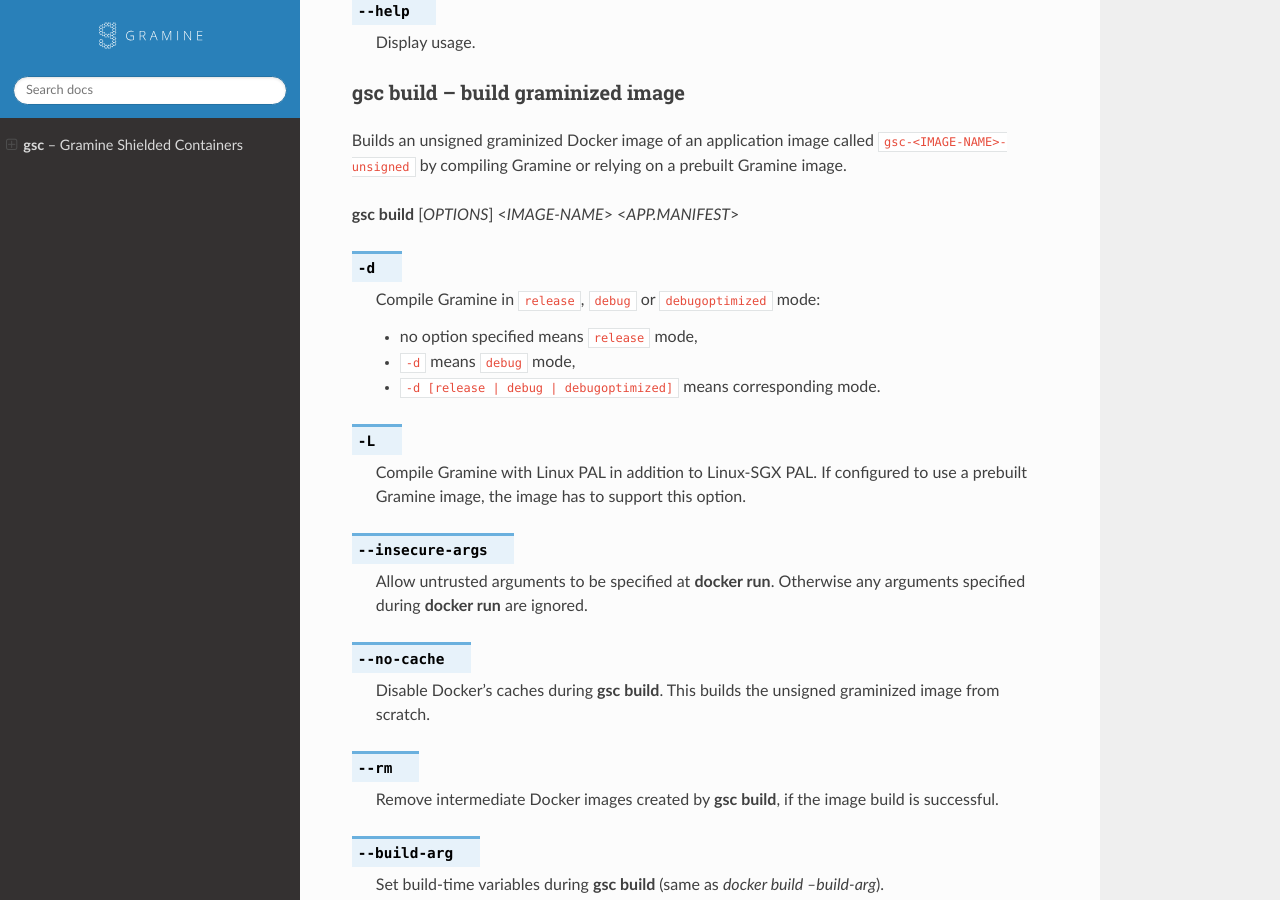
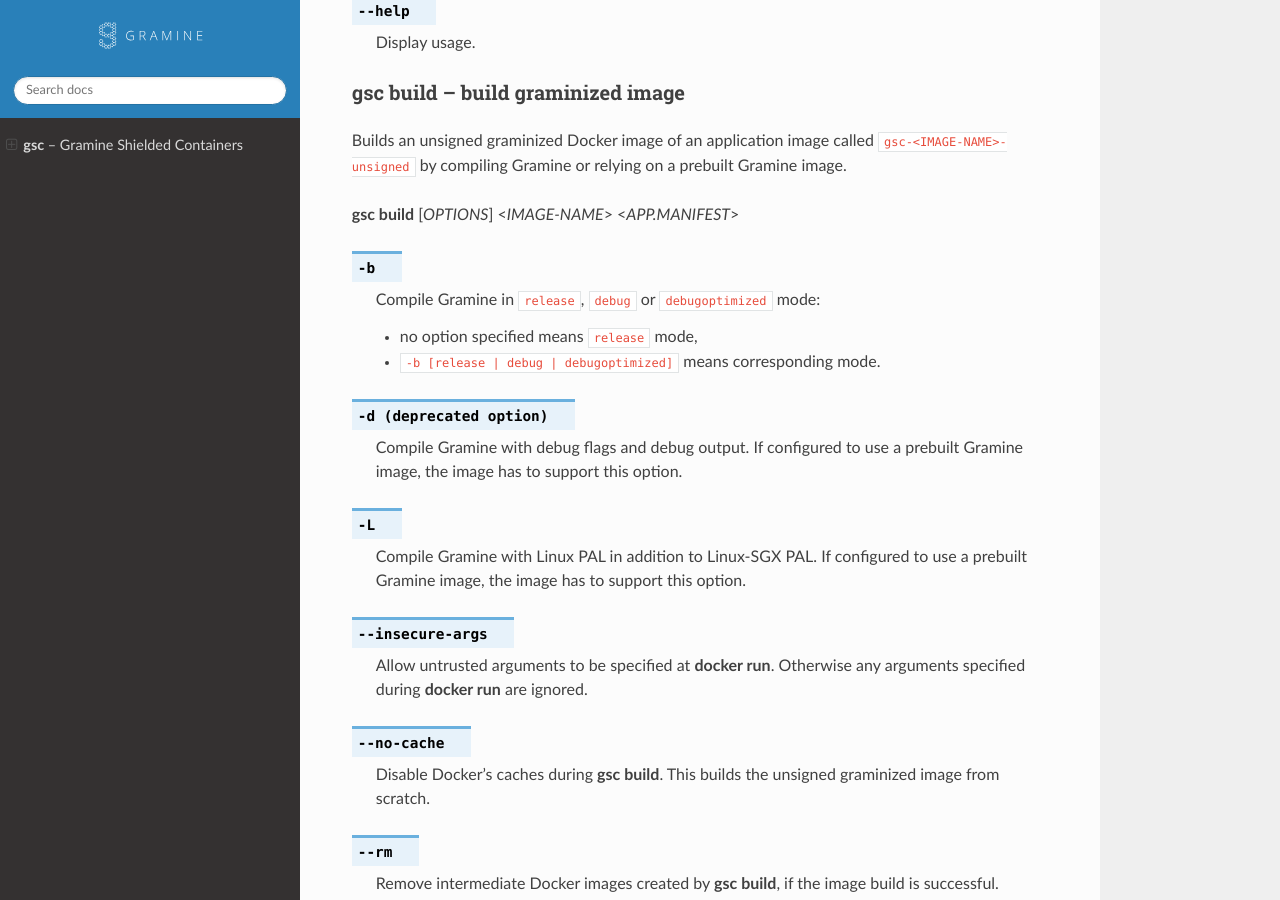
Before and after one commit to gramineproject/gsc, a Sphinx documentation site: the page built from Documentation/index.rst, in a window 1280 px wide and 900 px high, scrolled down 1532 px. Built offline with Sphinx 7.4.7 and the Read the Docs theme 2.0.0, drawn with Linux system fonts in a browser that asks for light colours; some of the changed text lies outside the part shown.

Commit message:
fixup! Support `debugoptimized` build type
Signed-off-by: jkr0103 <jitender.kumar@intel.com>

```diff
--- a/Documentation/index.rst
+++ b/Documentation/index.rst
@@ -87,13 +87,19 @@ Gramine image.
 
 :command:`gsc build` [*OPTIONS*] <*IMAGE-NAME*> <*APP.MANIFEST*>
 
-.. option:: -d
+.. option:: -b
 
    Compile Gramine in ``release``, ``debug`` or ``debugoptimized`` mode:
 
    - no option specified means ``release`` mode,
-   - ``-d`` means ``debug`` mode,
-   - ``-d [release | debug | debugoptimized]`` means corresponding mode.
+   - ``-b [release | debug | debugoptimized]`` means corresponding mode.
+
+..
+  TODO: Drop `-d` option with GSC v1.6 release
+.. option:: -d (deprecated option)
+
+   Compile Gramine with debug flags and debug output. If configured to use a
+   prebuilt Gramine image, the image has to support this option.
 
 .. option:: -L
 
@@ -171,16 +177,22 @@ parameter `Gramine.Image`.
 
 :command:`gsc build-gramine` [*OPTIONS*] <*IMAGE-NAME*>
 
-.. option:: -d
+.. option:: -b
 
    Compile Gramine in ``release``, ``debug`` or ``debugoptimized`` mode:
 
    - no option specified means ``release`` mode,
-   - ``-d`` means ``debug`` mode,
-   - ``-d [release | debug | debugoptimized]`` means corresponding mode.
+   - ``-b [release | debug | debugoptimized]`` means corresponding mode.
 
-   Allows :command:`gsc build` commands to include debug runtime using
-   :option:`-d <gsc-build -d>`.
+   Allows :command:`gsc build` commands to include runtime corresponding to
+   buildtype using :option:`-b <gsc-build -b>`.
+
+..
+  TODO: Drop `-d` option with GSC v1.6 release
+.. option:: -d (deprecated option)
+
+   Compile Gramine with debug flags and debug output. Allows :command:`gsc
+   build` commands to include debug runtime using :option:`-d <gsc-build -d>`.
 
 .. option:: -L
 
```
Also changed, not shown: gsc.py (+12 -6 lines), 6 other files.
